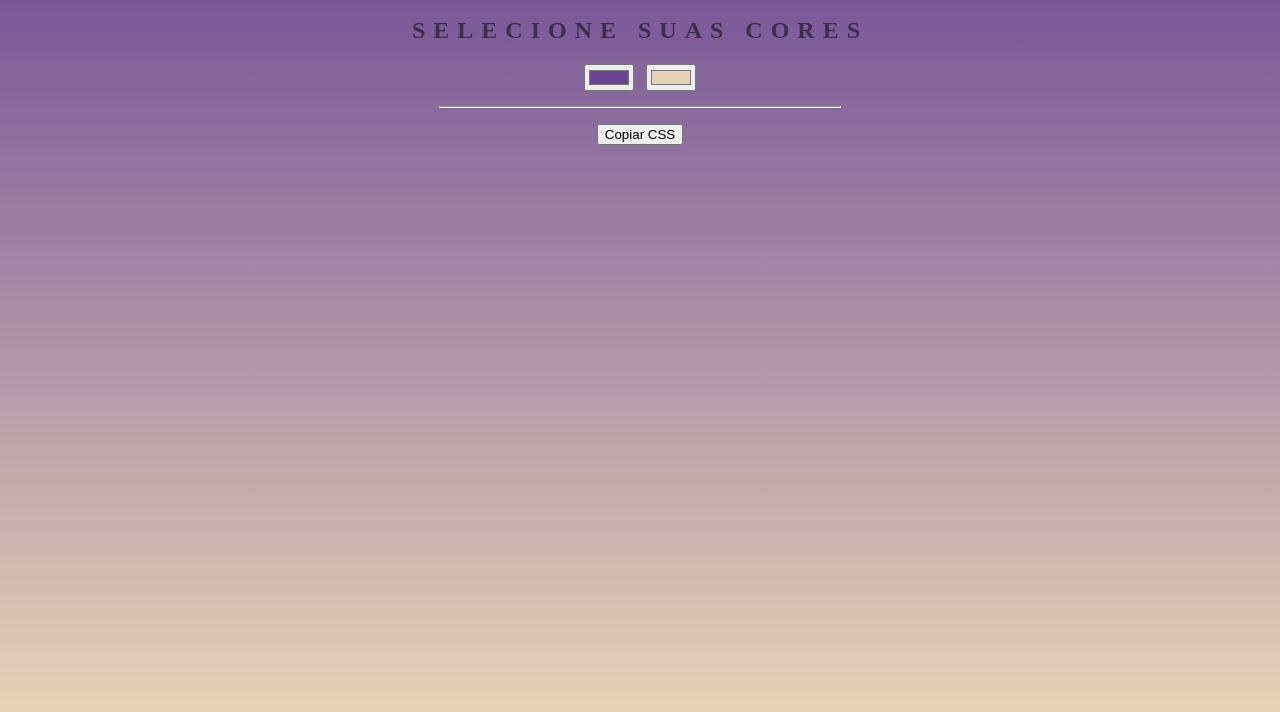
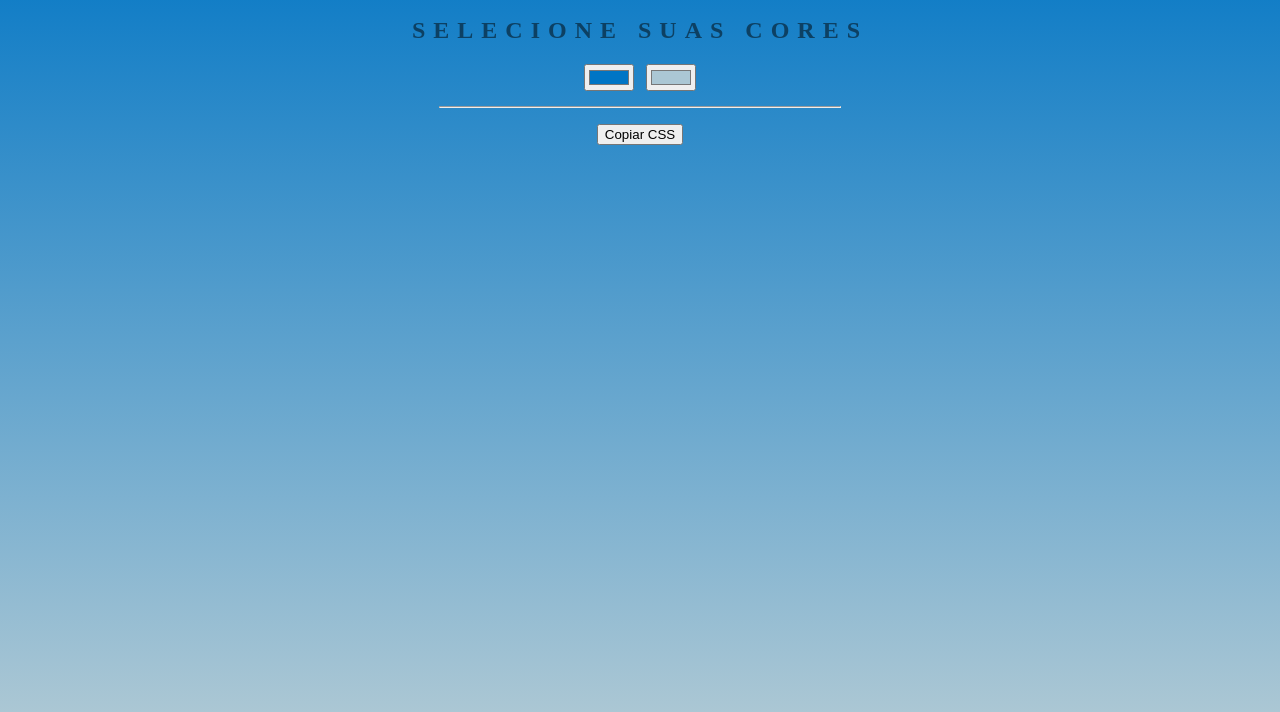
Before and after one commit to Malk4vi4n/gerador-background, a plain HTML site: page index.html in a window 1280 px wide. Shown: the part 88-800 px from the top of the page. Drawn offline with Linux system fonts and the light colour scheme.

Commit message:
mudança do preset inicial

```diff
--- a/index.html
+++ b/index.html
@@ -11,8 +11,8 @@
 		<br>
 		<h1>Gerador de background</h1>
 		<h2>Selecione suas cores</h2>
-		<input class="color1" type="color" name="color1" value="#6b4494">
-		<input class="color2" type="color" name="color2" value="#e6d3b7">
+		<input class="color1" type="color" name="color1" value="#0075c5">
+		<input class="color2" type="color" name="color2" value="#abc7d4">
 		<hr>
 		<h3></h3>
 		<button style="" onclick="copiaCss()">Copiar CSS</button>
--- a/style.css
+++ b/style.css
@@ -5,7 +5,7 @@ html, body {
 	text-transform: uppercase;
 	letter-spacing: .5em;
 	top: 15%;
-	background: linear-gradient(to bottom, #6b4994, #e6d3b7);
+	background: linear-gradient(to bottom, #0075c5, #abc7d4);
 	margin: 0px;
 }
 
```
